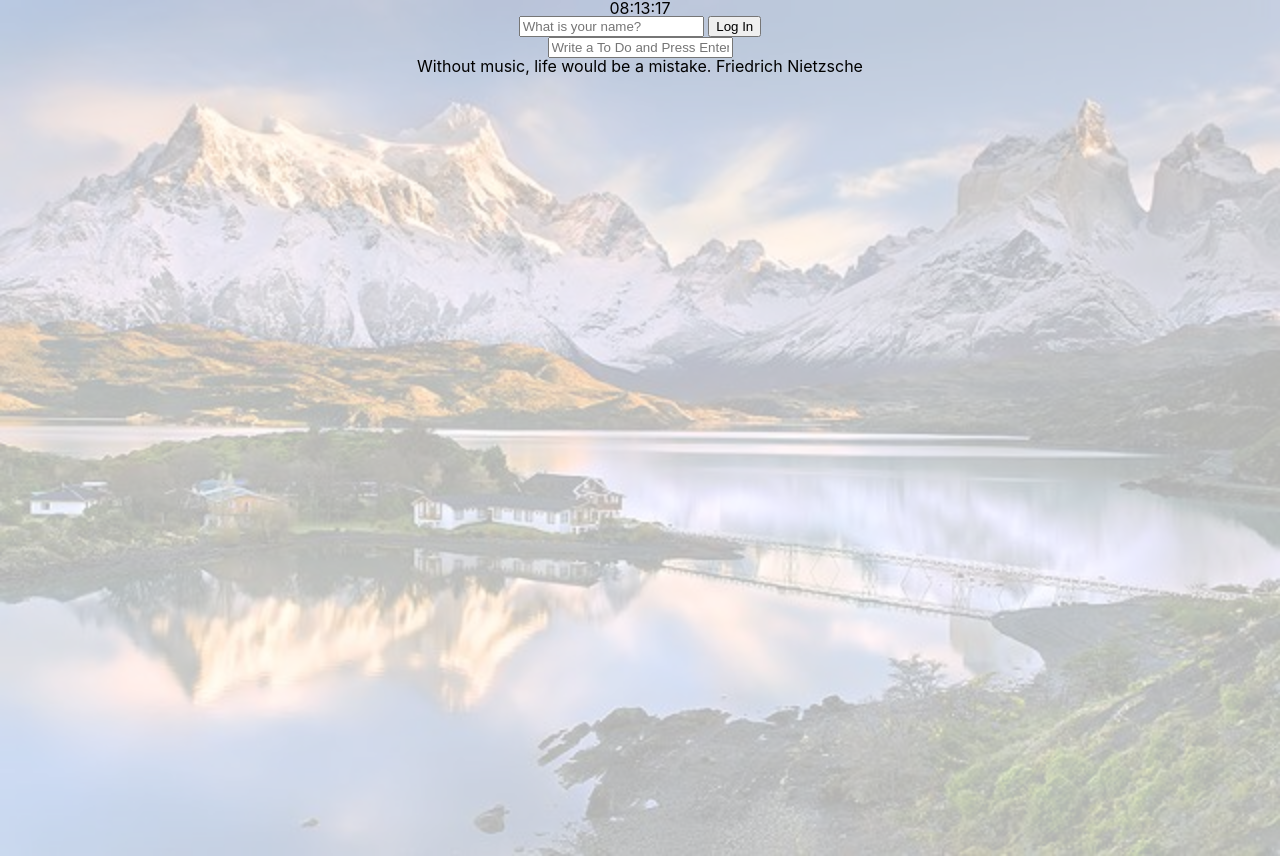
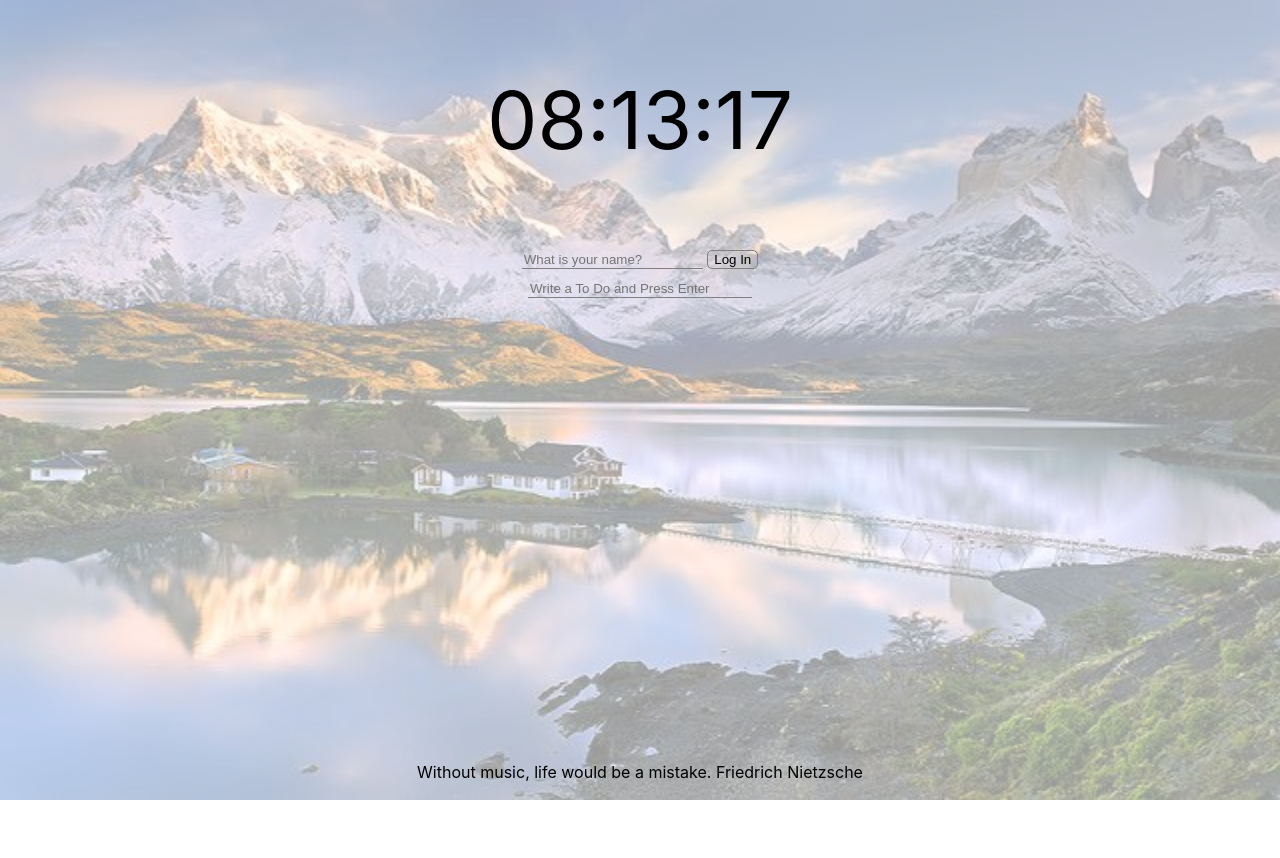
Before and after one commit to LeoSGKim/vanilla-js-2021, a plain HTML site: page index.html in a window 1280 px wide. After the commit the page ends 802 px from the top, so only its background shows below. Drawn offline with Linux system fonts and the light colour scheme.

Commit message:
final_version1

```diff
--- a/css/style.css
+++ b/css/style.css
@@ -13,7 +13,7 @@ body {
   width: 100%;
   display: flex;
   flex-direction: column;
-  justify-content: center;
+  justify-content: space-between;
   align-items: center;
 }
 
@@ -24,11 +24,11 @@ body {
 img {
   border: 0;
   padding: 0;
-  height: auto;
+  height: 100vh;
   width: 100%;
   background-position: center;
   background-size: cover;
-  opacity: 0.3;
+  opacity: 0.4;
 }
 
 #clock,
@@ -41,3 +41,61 @@ img {
   position: relative;
   z-index: 1;
 }
+
+#clock {
+  padding: 80px;
+  font-size: 80px;
+}
+
+#login-form {
+  padding: 10px;
+}
+
+#login-form input:first-child {
+  background: none;
+  border: none;
+  border-bottom: 1px solid gray;
+}
+
+#login-form input:last-child {
+  background: none;
+  border: 1px solid gray;
+  border-radius: 5px;
+}
+
+#greeting {
+  padding: 10px;
+  font-size: 30px;
+}
+
+#todo-form {
+  padding-bottom: 10px;
+}
+
+#todo-form input {
+  width: 220px;
+  background: none;
+  border: none;
+  border-bottom: 1px solid gray;
+}
+
+#quote {
+  position: fixed;
+  bottom: 20px;
+}
+
+#weather {
+  position: absolute;
+  left: 0px;
+  padding: 5px;
+  font-size: 10px;
+}
+
+#todo-list li {
+  padding: 5px;
+}
+
+#todo-list li button {
+  background: none;
+  border: none;
+}
--- a/index.html
+++ b/index.html
@@ -9,6 +9,10 @@
   </head>
   <body>
     <div id="mother">
+      <div id="weather">
+        <span></span>
+        <span></span>
+      </div>
       <h2 id="clock">00:00</h2>
       <form id="login-form" class="hidden">
         <input
@@ -32,10 +36,6 @@
         <span></span>
         <span></span>
       </div>
-      <div id="weather">
-        <span></span>
-        <span></span>
-      </div>
     </div>
 
     <script src="js/greetings.js"></script>
--- a/js/weather.js
+++ b/js/weather.js
@@ -8,7 +8,7 @@ function onGeoOk(position) {
        const weather = document.querySelector("#weather span:first-child");
        const city = document.querySelector("#weather span:last-child");
         city.innerText = data.name;
-        weather.innerText = `${data.weather[0].main} / ${data.main.temp}`;
+        weather.innerText = `${data.weather[0].main} / ${data.main.temp} ℃ /`;
     });
 }
 function onGeoError() {
```
